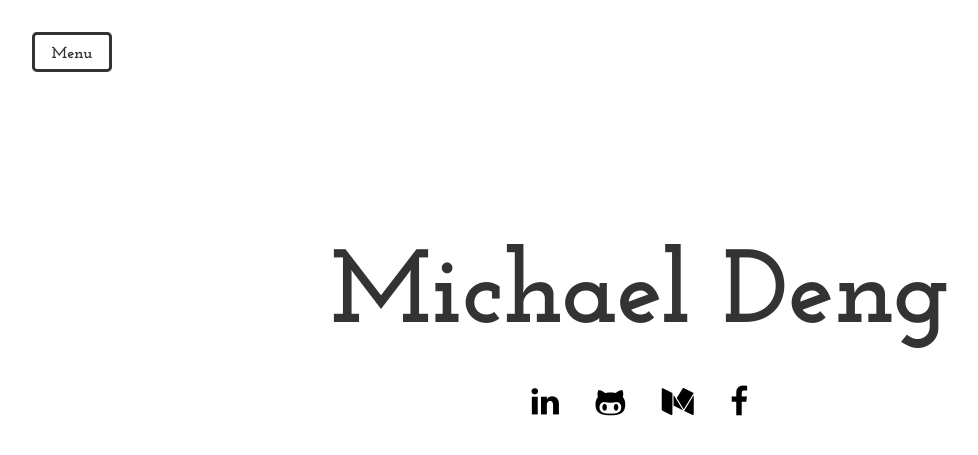
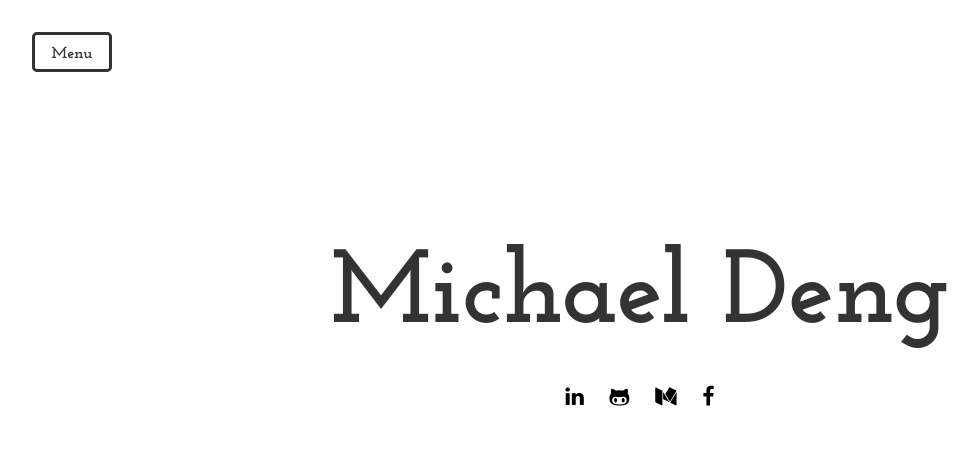
Before and after one commit to michael-deng/michael-deng.github.io, a Jekyll site: the page index.html, which Jekyll copies as it is, in a window 1280 px wide. Shown: the top 455 px of the page, without its empty margins (0-978 px from the left). Built offline with Jekyll 4.4.1, drawn with Linux system fonts in a browser that asks for light colours; nearby versions of some CDN libraries; Markdown is read by kramdown in place of the engine named in the settings.

Commit message:
Change icon sizes

```diff
--- a/index.html
+++ b/index.html
@@ -36,10 +36,10 @@
                       <h1 class="home-heading-position"><strong>Michael Deng</strong></h1>
 
                       <div class="icons">
-                        <a href="https://www.linkedin.com/in/michael-deng" class="fa fa-linkedin fa-2x social-media" id="linkedin"></a>
-                        <a href="https://github.com/michael-deng" class="fa fa-github-alt fa-2x social-media" id="github"></a>
-                        <a href="https://medium.com/@michael_deng" class="fa fa-medium fa-2x social-media" id="medium"></a>
-                        <a href="https://www.facebook.com/themichaeldeng" class="fa fa-facebook fa-2x social-media" id="facebook"></a>
+                        <a href="https://www.linkedin.com/in/michael-deng" class="fa fa-linkedin fa-lg social-media" id="linkedin"></a>
+                        <a href="https://github.com/michael-deng" class="fa fa-github-alt fa-lg social-media" id="github"></a>
+                        <a href="https://medium.com/@michael_deng" class="fa fa-medium fa-lg social-media" id="medium"></a>
+                        <a href="https://www.facebook.com/themichaeldeng" class="fa fa-facebook fa-lg social-media" id="facebook"></a>
                       </div>
 
                 <!-- Push menu button -->
```
